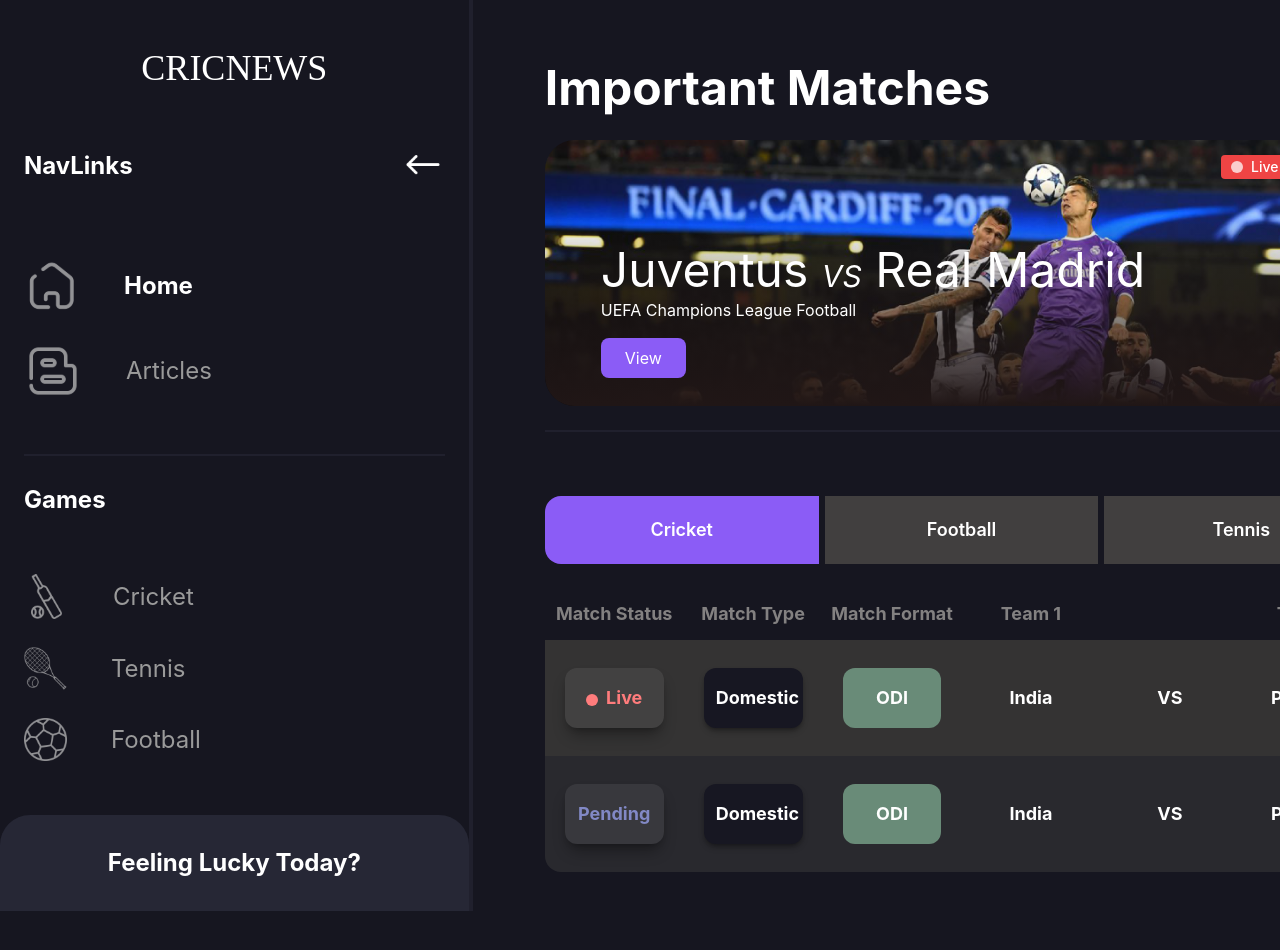
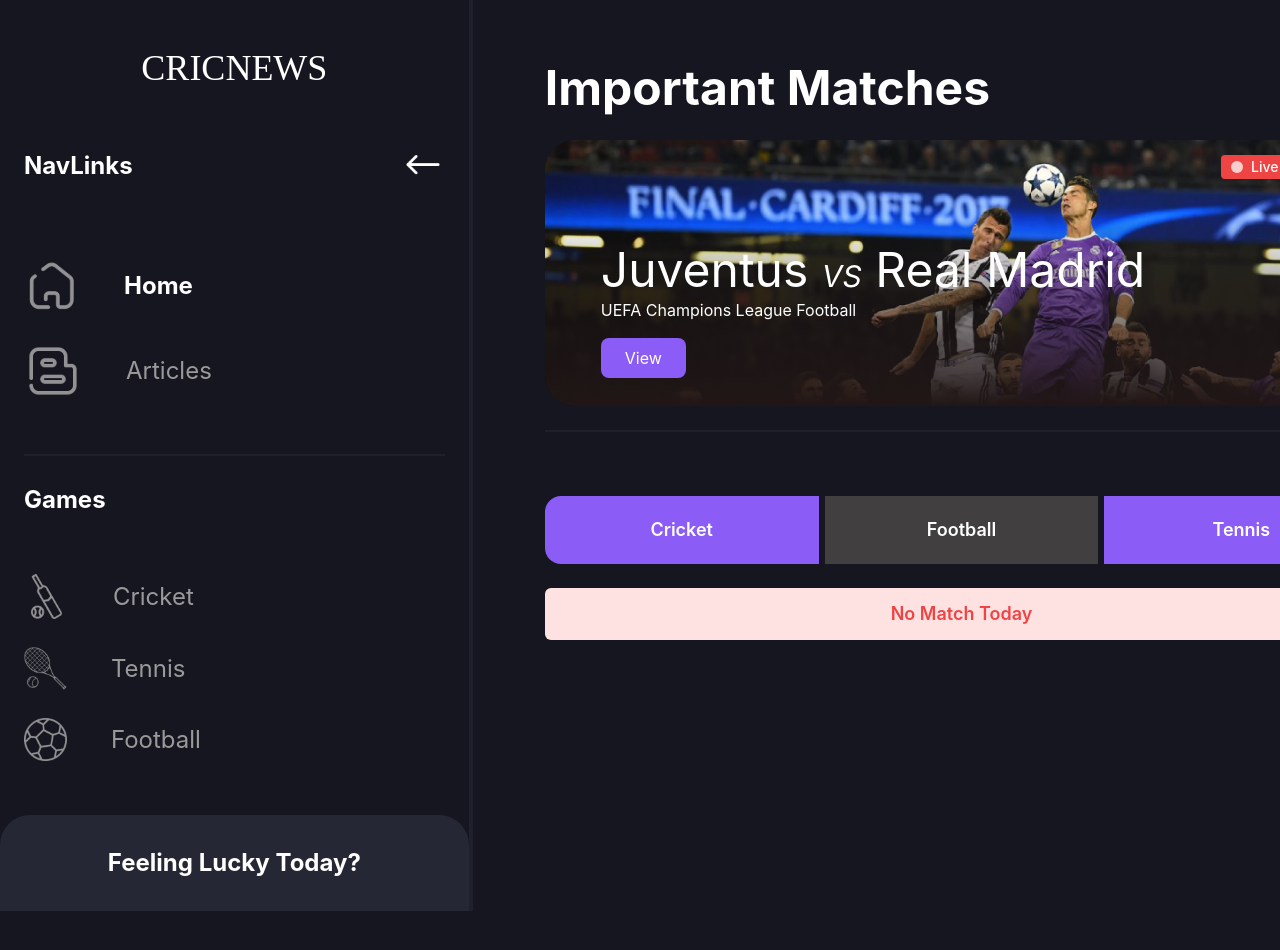
Before and after one commit to palashnath880/ingelt-assignment, a React (Create React App) app: page / in a window 1280 px wide. Both pictures are taken after a click on the button "Tennis". Shown: the top 950 px of the page. Built offline with nearby package versions, Linux system fonts and the light colour scheme; a web font is replaced by a local one.

Commit message:
Match section updated

```diff
--- a/src/pages/Home/MatchStatus/MatchStatus.js
+++ b/src/pages/Home/MatchStatus/MatchStatus.js
@@ -1,8 +1,10 @@
-import React from 'react';
+import React, { useState } from 'react';
 
 const MatchStatus = () => {
 
-    const matchs = [
+    const [matchCate, setMatchCate] = useState('Cricket');
+
+    const matchData = [
         { match: 'Cricket', status: 'Live', type: 'Domestic', format: 'ODI', team1: 'Afghanistan', team2: 'Pakistan' },
         { match: 'Cricket', status: 'Pending', type: 'Domestic', format: 'ODI', team1: 'Bangladesh', team2: 'Afghanistan' },
         { match: 'Cricket', status: 'Pending', type: 'Domestic', format: 'ODI', team1: 'India', team2: 'Bangladesh' },
@@ -11,24 +13,28 @@ const MatchStatus = () => {
         { match: 'Football', status: 'Pending', type: 'Domestic', format: 'ODI', team1: 'India', team2: 'Pakistan' },
     ];
 
+    const matchs = matchData.filter(item => item.match === matchCate);
+
     return (
         <div>
             <div className="">
                 <div>
                     <ul className="flex text-white flex-wrap w-full gap-1.5 rounded-2xl overflow-hidden">
                         <li className='flex-1'>
-                            <button className="w-full text-lg py-5 text-center bg-violet-500 font-semibold" type="button">Cricket</button>
+                            <button onClick={() => setMatchCate('Cricket')} className={`${matchCate == 'Cricket' ? 'bg-violet-500' : 'bg-[#413F3F]'} w-full text-lg py-5 text-center bg-violet-500 font-semibold`} type="button">Cricket</button>
                         </li>
                         <li className='flex-1'>
-                            <button className="w-full text-lg py-5 text-center bg-[#413F3F] font-semibold" type="button">Football</button>
+                            <button onClick={() => setMatchCate('Football')} className={`${matchCate == 'Football' ? 'bg-violet-500' : 'bg-[#413F3F]'} w-full text-lg py-5 text-center font-semibold`} type="button">Football</button>
                         </li>
                         <li className='flex-1'>
-                            <button className="w-full text-lg py-5 text-center bg-[#413F3F] font-semibold" type="button">Tennis</button>
+                            <button onClick={() => setMatchCate('Tennis')} className={`${matchCate == 'Tennis' ? 'bg-violet-500' : 'bg-[#413F3F]'} w-full text-lg py-5 text-center font-semibold`} type="button">Tennis</button>
                         </li>
                     </ul>
                 </div>
                 <div className='mt-6'>
                     <div className=''>
+                        {matchs.length <= 0 && <p className='text-center text-red-500 bg-red-100 py-3 text-lg font-semibold rounded-md'>No Match Today</p>}
+                        {matchs.length > 0 &&
                             <table className='table-fixed w-full rounded-2xl overflow-hidden'>
                                 <thead className='-mt-11'>
                                     <tr className='text-lg font-bold text-[#838181]'>
@@ -41,43 +47,33 @@ const MatchStatus = () => {
                                     </tr>
                                 </thead>
                                 <tbody>
-                                <tr className='text-center odd:bg-[#343333] even:bg-[#29292E] text-lg font-bold text-white'>
+                                    {matchs && matchs.map((match, index) =>
+                                        <tr key={index} className='text-center odd:bg-[#343333] even:bg-[#29292E] text-lg font-bold text-white'>
                                             <td className='py-7 px-5'>
-                                        <span className='flex items-center justify-center gap-2 shadow-lg shadow-[#00000050] py-4 px-3 rounded-xl bg-[#ffffff12] text-[#FF7C7C]'>
+                                                {match.status === 'Live' ? <span className='flex items-center justify-center gap-2 shadow-lg shadow-[#00000050] py-4 px-3 rounded-xl bg-[#ffffff12] text-[#FF7C7C]'>
                                                     <span className='block mt-1 w-3 h-3 bg-[#FF7C7C] rounded-full'></span>
                                                     Live
-                                        </span>
+                                                </span> : <span className='block shadow-lg shadow-[#00000050] py-4 px-3 rounded-xl bg-[#ffffff12] text-[#8289C6]'>Pending</span>}
+
                                             </td>
                                             <td className='py-7 px-5'>
-                                        <span className='block shadow-lg shadow-[#00000050] py-4 px-3 rounded-xl bg-[#171722] shadow-md'>Domestic</span>
+                                                <span className='block shadow-lg shadow-[#00000050] py-4 px-3 rounded-xl bg-[#171722] shadow-md'>{match?.type}</span>
                                             </td>
                                             <td className='py-7 px-5'>
-                                        <span className='block py-4 px-3 rounded-xl bg-[#698B78]'>ODI</span>
+                                                <span className='block py-4 px-3 rounded-xl bg-[#698B78]'>{match?.format}</span>
                                             </td>
-                                    <td className='py-7'>India</td>
+                                            <td className='py-7'>{match?.team1}</td>
                                             <td className='py-7'>VS</td>
-                                    <td className='py-7'>Pakistan</td>
+                                            <td className='py-7'>{match?.team2}</td>
                                         </tr>
-                                <tr className='text-center odd:bg-[#343333] even:bg-[#29292E] text-lg font-bold text-white'>
-                                    <td className='py-7 px-5'>
-                                        <span className='block shadow-lg shadow-[#00000050] py-4 px-3 rounded-xl bg-[#ffffff12] text-[#8289C6]'>Pending</span>
-                                    </td>
-                                    <td className='py-7 px-5'>
-                                        <span className='block shadow-lg shadow-[#00000050] py-4 px-3 rounded-xl bg-[#171722] shadow-md'>Domestic</span>
-                                    </td>
-                                    <td className='py-7 px-5'>
-                                        <span className='block py-4 px-3 rounded-xl bg-[#698B78]'>ODI</span>
-                                    </td>
-                                    <td className='py-7'>India</td>
-                                    <td className='py-7'>VS</td>
-                                    <td className='py-7'>Pakistan</td>
-                                </tr>
+                                    )}
                                 </tbody>
                             </table>
+                        }
                     </div>
                 </div>
             </div>
-        </div>
+        </div >
     );
 }
 
```
Lines whose indentation alone changed are shown as unchanged.
